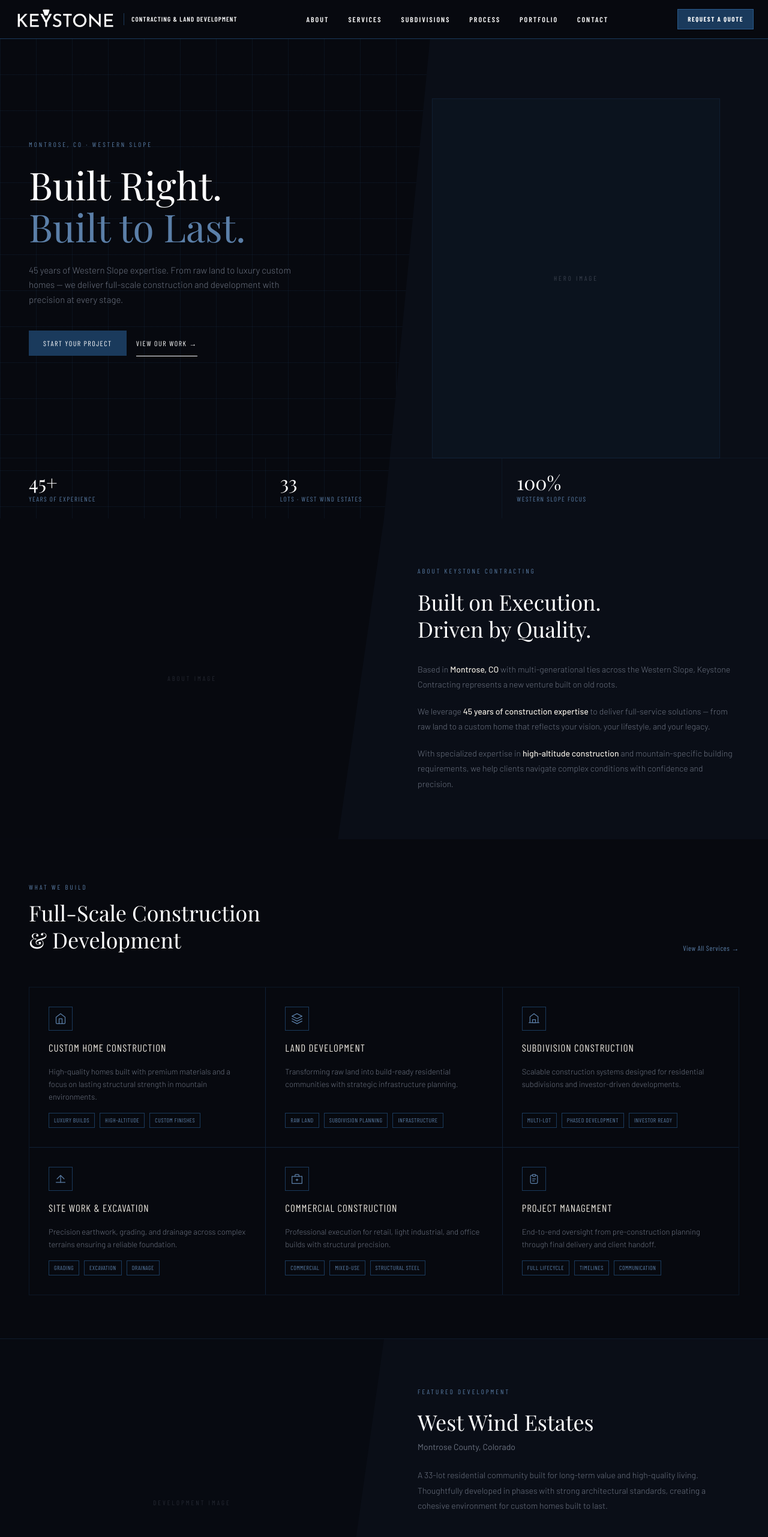
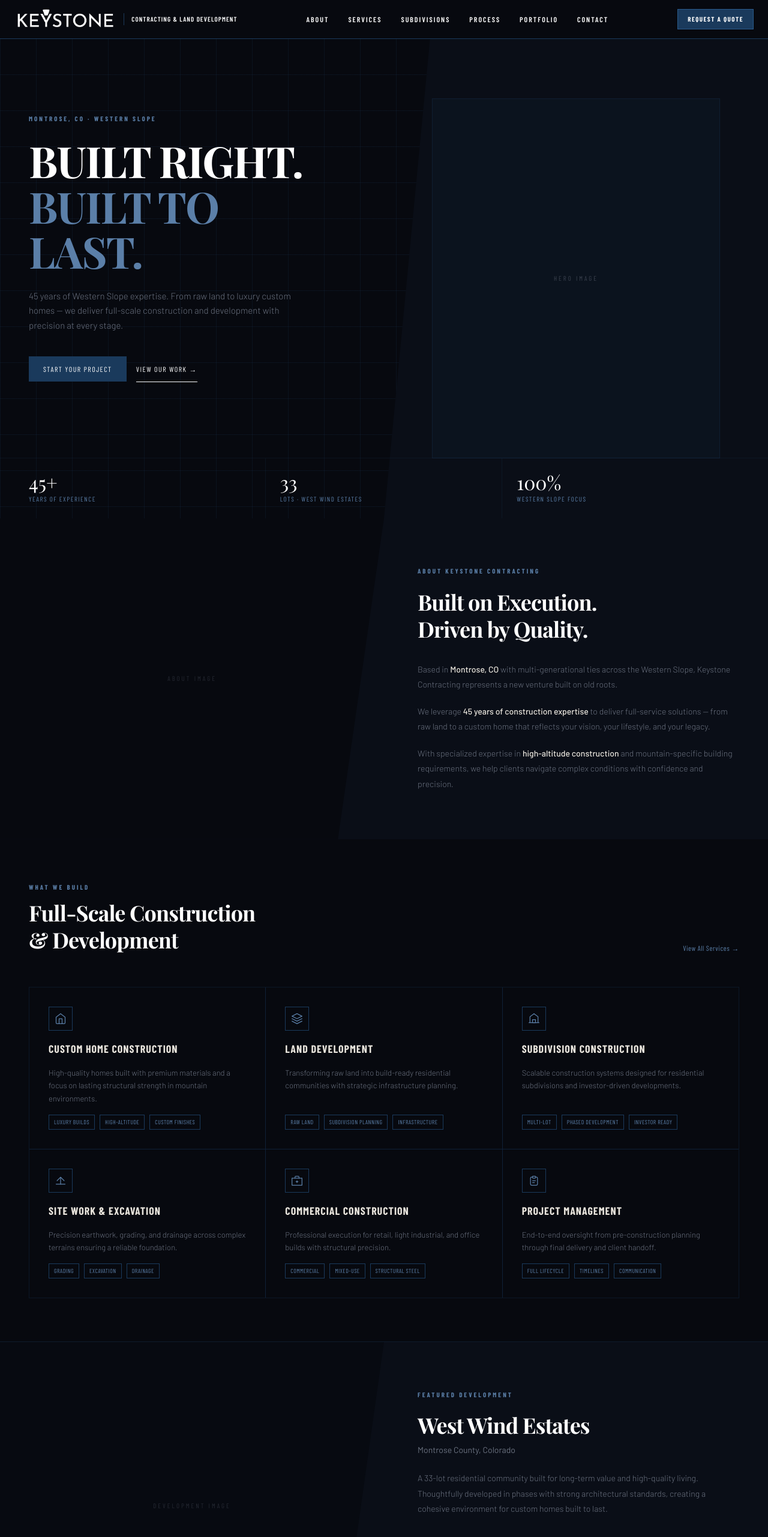
Before and after one commit to alicdesigner-create/keystone-contracting, a Next.js app: page / in a window 1280 px wide. Shown: the top 2562 px of the page at 60% size. Built offline with nearby package versions, Linux system fonts and the light colour scheme.

Commit message:
feat: bold typography, uppercase hero, black navbar and footer bg

```diff
--- a/src/components/About.tsx
+++ b/src/components/About.tsx
@@ -14,10 +14,10 @@
 
         {/* Right: content */}
         <div className="px-10 py-16 md:px-14 md:py-20">
-          <p className="font-label text-[11px] tracking-[3px] uppercase text-ks-blue-light mb-5">
+          <p className="font-label font-bold text-[11px] tracking-[3px] uppercase text-ks-blue-light mb-5">
             About Keystone Contracting
           </p>
-          <h2 className="font-heading text-[36px] text-white leading-tight mb-8">
+          <h2 className="font-heading font-extrabold text-3xl md:text-4xl text-white leading-tight tracking-tight mb-8">
             Built on Execution.<br />Driven by Quality.
           </h2>
           <div className="space-y-5">
--- a/src/components/Contact.tsx
+++ b/src/components/Contact.tsx
@@ -33,7 +33,7 @@
 const inputClass =
   "w-full bg-ks-navy border border-ks-blue text-ks-cream font-body text-[13px] px-3.5 py-2.5 outline-none focus:border-ks-blue-mid transition-colors placeholder:text-ks-stone/40 rounded-none";
 
-const labelClass = "font-label text-[10px] uppercase tracking-[2px] text-ks-blue-light block mb-1.5";
+const labelClass = "font-label font-bold text-[10px] uppercase tracking-[2px] text-ks-blue-light block mb-1.5";
 
 export default function Contact() {
   return (
@@ -41,8 +41,8 @@
       <div className="max-w-7xl mx-auto grid md:grid-cols-2 gap-16">
         {/* Left */}
         <div>
-          <p className="font-label text-[11px] tracking-[3px] uppercase text-ks-blue-light mb-4">Get in Touch</p>
-          <h2 className="font-heading text-[36px] text-white leading-tight mb-6">Start Your Project</h2>
+          <p className="font-label font-bold text-[11px] tracking-[3px] uppercase text-ks-blue-light mb-4">Get in Touch</p>
+          <h2 className="font-heading font-extrabold text-3xl md:text-4xl text-white leading-tight tracking-tight mb-6">Start Your Project</h2>
           <p className="font-body font-light text-[14px] text-ks-stone leading-[1.8] mb-10">
             Provide your project details and our team will follow up with a technical assessment, clear next steps, and a firm timeline for your vision on the Western Slope.
           </p>
--- a/src/components/Footer.tsx
+++ b/src/components/Footer.tsx
@@ -12,7 +12,7 @@
 
 export default function Footer() {
   return (
-    <footer className="bg-ks-dark border-t border-ks-blue/30">
+    <footer className="bg-[#07090f] border-t border-ks-blue/30">
       <div className="max-w-7xl mx-auto px-6 md:px-12 pt-10 pb-6">
         {/* Top 4-col grid */}
         <div className="grid md:grid-cols-4 gap-10 pb-8 border-b border-ks-blue/20">
--- a/src/components/Hero.tsx
+++ b/src/components/Hero.tsx
@@ -29,10 +29,10 @@
       <div className="relative z-10 flex-1 flex items-center">
         <div className="max-w-7xl mx-auto px-6 md:px-12 w-full py-24 md:py-0">
           <div className="max-w-lg">
-            <p className="font-label text-[11px] tracking-[3px] uppercase text-ks-blue-light mb-6">
+            <p className="font-label font-bold text-[11px] tracking-[3px] uppercase text-ks-blue-light mb-6">
               Montrose, CO · Western Slope
             </p>
-            <h1 className="font-heading text-5xl md:text-[64px] leading-[1.1] text-white mb-6">
+            <h1 className="font-heading font-black text-5xl md:text-7xl leading-[1.05] text-white mb-6 uppercase tracking-tight">
               Built Right.<br />
               <span className="text-ks-blue-light">Built to Last.</span>
             </h1>
--- a/src/components/Navbar.tsx
+++ b/src/components/Navbar.tsx
@@ -16,10 +16,8 @@
 
   return (
     <nav
-      className={`fixed top-0 left-0 right-0 z-50 border-b border-ks-blue transition-all duration-300 ${
-        scrolled
-          ? "bg-ks-navy/95 backdrop-blur-sm shadow-[0_4px_24px_rgba(0,0,0,0.5)]"
-          : "bg-ks-dark"
+      className={`fixed top-0 left-0 right-0 z-50 bg-[#07090f] border-b border-ks-blue transition-all duration-300 ${
+        scrolled ? "shadow-[0_2px_20px_rgba(0,0,0,0.9)]" : ""
       }`}
     >
       <div className="max-w-7xl mx-auto px-6 h-16 flex items-center justify-between">
@@ -82,7 +80,7 @@
 
       {/* Mobile dropdown */}
       {open && (
-        <div className="md:hidden bg-ks-navy/95 backdrop-blur-sm border-t border-ks-blue px-6 py-4 flex flex-col gap-1">
+        <div className="md:hidden bg-[#07090f] border-t border-ks-blue px-6 py-4 flex flex-col gap-1">
           {links.map((link) => (
             <a
               key={link}
--- a/src/components/Portfolio.tsx
+++ b/src/components/Portfolio.tsx
@@ -12,8 +12,8 @@
     <section id="portfolio" className="bg-ks-navy py-[72px] px-6 md:px-12">
       <div className="max-w-7xl mx-auto">
         <div className="mb-12">
-          <p className="font-label text-[11px] tracking-[3px] uppercase text-ks-blue-light mb-3">Recent Projects</p>
-          <h2 className="font-heading text-[36px] text-white leading-tight">Our Work</h2>
+          <p className="font-label font-bold text-[11px] tracking-[3px] uppercase text-ks-blue-light mb-3">Recent Projects</p>
+          <h2 className="font-heading font-extrabold text-3xl md:text-4xl text-white leading-tight tracking-tight">Our Work</h2>
         </div>
 
         <div className="grid md:grid-cols-3 gap-1">
--- a/src/components/Process.tsx
+++ b/src/components/Process.tsx
@@ -30,8 +30,8 @@
     <section id="process" className="bg-ks-dark py-[72px] px-6 md:px-12">
       <div className="max-w-7xl mx-auto">
         <div className="mb-16">
-          <p className="font-label text-[11px] tracking-[3px] uppercase text-ks-blue-light mb-3">How We Work</p>
-          <h2 className="font-heading text-[36px] text-white leading-tight">
+          <p className="font-label font-bold text-[11px] tracking-[3px] uppercase text-ks-blue-light mb-3">How We Work</p>
+          <h2 className="font-heading font-extrabold text-3xl md:text-4xl text-white leading-tight tracking-tight">
             A Structured Approach<br />to Building
           </h2>
         </div>
@@ -46,7 +46,7 @@
                 <span className="font-heading text-[16px] text-ks-blue-light">{step.number}</span>
               </div>
               <div>
-                <h3 className="font-label text-[14px] uppercase tracking-wider text-ks-cream mb-2">
+                <h3 className="font-label font-bold text-[14px] uppercase tracking-wider text-ks-cream mb-2">
                   {step.title}
                 </h3>
                 <p className="font-body font-light text-[12px] text-ks-stone leading-relaxed">
--- a/src/components/Services.tsx
+++ b/src/components/Services.tsx
@@ -78,8 +78,8 @@
         {/* Header */}
         <div className="flex flex-col md:flex-row md:items-end justify-between mb-14">
           <div>
-            <p className="font-label text-[11px] tracking-[3px] uppercase text-ks-blue-light mb-3">What We Build</p>
-            <h2 className="font-heading text-[36px] text-white leading-tight">
+            <p className="font-label font-bold text-[11px] tracking-[3px] uppercase text-ks-blue-light mb-3">What We Build</p>
+            <h2 className="font-heading font-extrabold text-3xl md:text-4xl text-white leading-tight tracking-tight">
               Full-Scale Construction<br />&amp; Development
             </h2>
           </div>
@@ -102,7 +102,7 @@
                 <div className="w-10 h-10 border border-ks-blue flex items-center justify-center text-ks-blue-light flex-shrink-0">
                   {service.icon}
                 </div>
-                <h3 className="font-label text-[17px] uppercase tracking-[1px] text-ks-cream">
+                <h3 className="font-label font-extrabold text-lg uppercase tracking-[1px] text-ks-cream">
                   {service.title}
                 </h3>
                 <p className="font-body font-light text-[13px] text-ks-stone leading-relaxed flex-1">
--- a/src/components/Subdivisions.tsx
+++ b/src/components/Subdivisions.tsx
@@ -14,10 +14,10 @@
 
         {/* Right: content */}
         <div className="px-10 py-16 md:px-14 md:py-20">
-          <p className="font-label text-[11px] tracking-[3px] uppercase text-ks-blue-light mb-5">
+          <p className="font-label font-bold text-[11px] tracking-[3px] uppercase text-ks-blue-light mb-5">
             Featured Development
           </p>
-          <h2 className="font-heading text-[36px] text-white leading-tight mb-2">
+          <h2 className="font-heading font-extrabold text-3xl md:text-4xl text-white leading-tight tracking-tight mb-2">
             West Wind Estates
           </h2>
           <p className="font-body text-[14px] text-ks-stone mb-6">Montrose County, Colorado</p>
```
